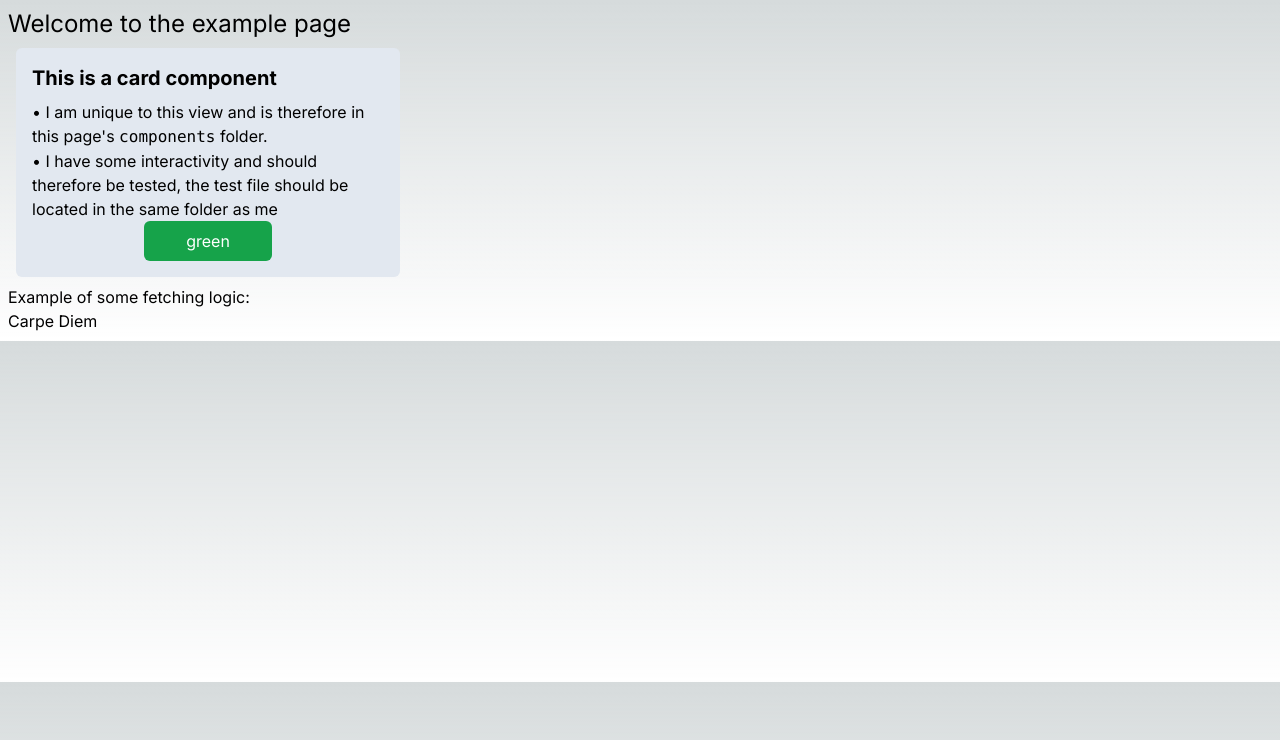
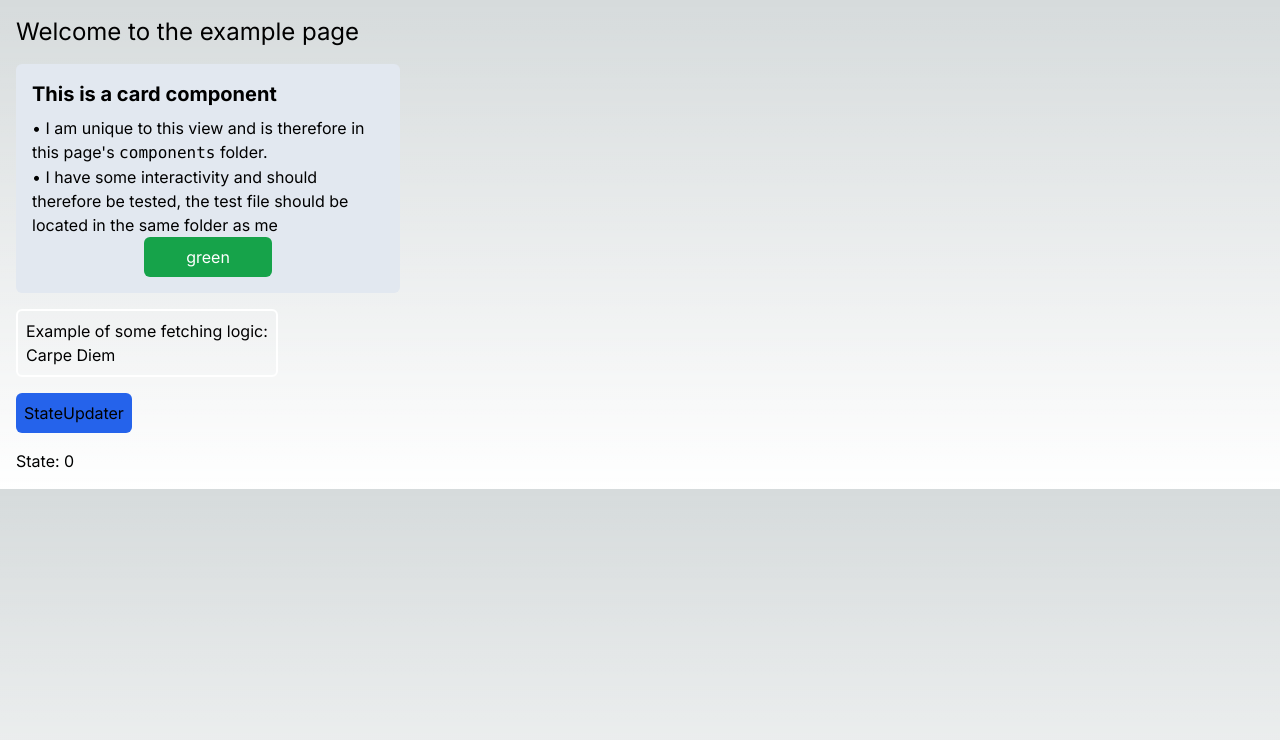
Before and after one commit to oscarheimdahl/next-test, a Next.js app: page /example-page in a window 1280 px wide. Shown: the top 740 px of the page. Built offline with nearby package versions, Linux system fonts and the light colour scheme.

Commit message:
Add zustand state manager, add experimental persist state

```diff
--- a/package.json
+++ b/package.json
@@ -24,7 +24,8 @@
     "react-error-boundary": "^4.0.10",
     "react-query": "^3.39.3",
     "tailwindcss": "3.3.3",
-    "typescript": "5.1.6"
+    "typescript": "5.1.6",
+    "zustand": "^4.4.0"
   },
   "devDependencies": {
     "@testing-library/react": "^14.0.0",
--- a/src/app/example-page/components/Card/Card.tsx
+++ b/src/app/example-page/components/Card/Card.tsx
@@ -11,7 +11,7 @@ const Card = () => {
   };
 
   return (
-    <div className="p-4 m-2 bg-slate-200 rounded-md flex flex-col text-black w-fit max-w-sm">
+    <div className="p-4 bg-slate-200 rounded-md flex flex-col text-black w-fit max-w-sm">
       <h2 className="t mb-2 text-xl font-bold ">This is a card component</h2>
       <ul>
         <li>
--- a/src/app/example-page/components/Fetcher/Fetcher.tsx
+++ b/src/app/example-page/components/Fetcher/Fetcher.tsx
@@ -19,7 +19,7 @@ const Fetcher = () => {
   if (isLoading)
     renderedText = <span className="animate-pulse">Loading...</span>;
   return (
-    <div>
+    <div className="border-2 border-white w-fit p-2  rounded-md">
       Example of some fetching logic: <br /> {renderedText}
     </div>
   );
--- /dev/null
+++ b/src/app/example-page/components/StateShower/StateShower.tsx
@@ -0,0 +1,12 @@
+'use client';
+
+import { useBearStore } from '@/store/bears';
+import React from 'react';
+
+const StateUpdater = () => {
+  const bears = useBearStore((state) => state.bears);
+
+  return <h2>State: {bears}</h2>;
+};
+
+export default StateUpdater;
--- /dev/null
+++ b/src/app/example-page/components/StateUpdater/StateUpdater.tsx
@@ -0,0 +1,19 @@
+'use client';
+
+import { useBearStore } from '@/store/bears';
+import React from 'react';
+
+const StateUpdater = () => {
+  const increment = useBearStore((state) => state.increasePopulation);
+
+  return (
+    <button
+      className="flex bg-blue-600 w-fit p-2 rounded-md"
+      onClick={() => increment(1)}
+    >
+      StateUpdater
+    </button>
+  );
+};
+
+export default StateUpdater;
--- a/src/app/example-page/page.tsx
+++ b/src/app/example-page/page.tsx
@@ -1,13 +1,17 @@
 import Card from './components/Card/Card';
 import Fetcher from './components/Fetcher/Fetcher';
 import { useRouter } from 'next/router';
+import StateUpdater from './components/StateUpdater/StateUpdater';
+import StateShower from './components/StateShower/StateShower';
 
 const page = () => {
   return (
-    <div className="p-2">
+    <div className="m-4 flex flex-col gap-4">
       <h1 className="text-2xl">Welcome to the example page</h1>
-      <Card></Card>
-      <Fetcher></Fetcher>
+      <Card />
+      <Fetcher />
+      <StateUpdater />
+      <StateShower />
     </div>
   );
 };
--- a/src/app/other-page/page.tsx
+++ b/src/app/other-page/page.tsx
@@ -0,0 +1,14 @@
+import React from 'react';
+import StateShower from '../example-page/components/StateShower/StateShower';
+import StateUpdater from '../example-page/components/StateUpdater/StateUpdater';
+
+const page = () => {
+  return (
+    <>
+      <StateUpdater />
+      <StateShower />
+    </>
+  );
+};
+
+export default page;
--- a/src/app/page.tsx
+++ b/src/app/page.tsx
@@ -68,12 +68,9 @@ export default function Home() {
             Test fetch
           </Button>
           {isSuccess && (
-            <Icon
-              className="absolute top-1/2 -translate-y-1/2 translate-x-1/2"
-              feIcon="checkCircle"
-              feSize="lg"
-              feColor="green"
-            />
+            <div className="absolute top-1/2 right-0 bg-green-700 rounded-full h-6 w-6 grid place-content-center -translate-y-1/2 translate-x-[125%]">
+              <Icon feIcon="check" feColor="white" />
+            </div>
           )}
         </div>
       </nav>
--- a/src/app/providers.tsx
+++ b/src/app/providers.tsx
@@ -9,6 +9,7 @@ import {
 } from 'react-query';
 import { useRefreshTokens } from '@/hooks/useRefreshTokens';
 import ErrorFallback from './error-fallback';
+import { useRehydrateStore } from '@/hooks/useRehydrateStore';
 
 const queryClient = new QueryClient({
   defaultOptions: {
@@ -19,6 +20,7 @@ const queryClient = new QueryClient({
 
 export default function Providers({ children }: { children: ReactNode }) {
   useRefreshTokens();
+  useRehydrateStore();
 
   return (
     <QueryClientProvider client={queryClient}>
--- /dev/null
+++ b/src/hooks/useRehydrateStore.ts
@@ -0,0 +1,12 @@
+'use client';
+
+import { useBearStore } from '@/store/bears';
+import { useEffect } from 'react';
+
+export function useRehydrateStore() {
+  useEffect(() => {
+    useBearStore.persist.rehydrate();
+  }, []);
+
+  return null;
+}
--- /dev/null
+++ b/src/store/bears.ts
@@ -0,0 +1,20 @@
+import { useEffect, useState } from 'react';
+import { create } from 'zustand';
+import { persist } from 'zustand/middleware';
+
+interface BearState {
+  bears: number;
+  increasePopulation: (by: number) => void;
+  removeAllBears: () => void;
+}
+
+export const useBearStore = create<BearState>()(
+  persist(
+    (set) => ({
+      bears: 0,
+      increasePopulation: () => set((state) => ({ bears: state.bears + 1 })),
+      removeAllBears: () => set({ bears: 0 }),
+    }),
+    { name: 'persisted-storage', skipHydration: true },
+  ),
+);
```
Also changed, not shown: 1 other file (tests, documents, lock files or other folders).
